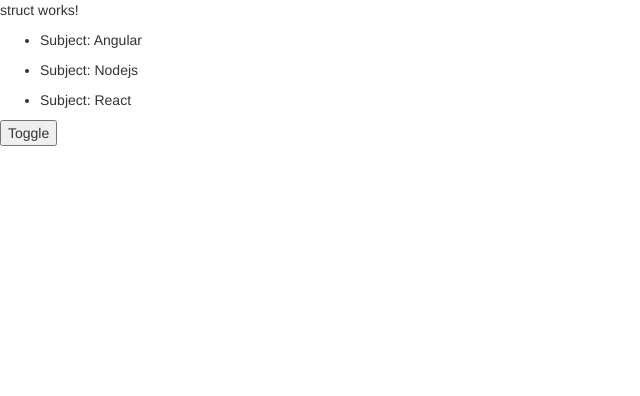
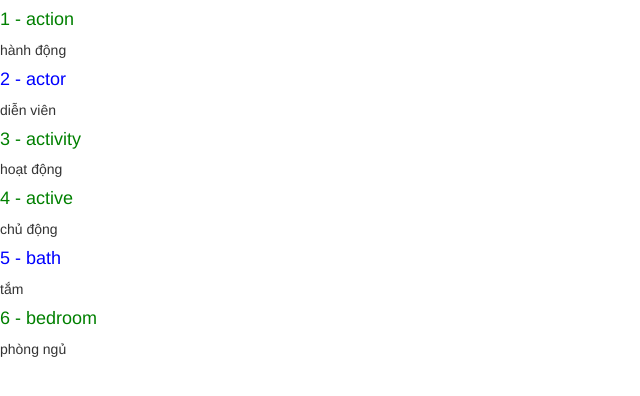
Before and after one commit to ThienBinhHY/LearnAngular4, an Angular app: page / in a window 1280 px wide. Shown: the top 396 px of the page, without its empty margins (0-640 px from the left). Built offline with nearby package versions, Linux system fonts and the light colour scheme.

Commit message:
ngFor với mảng đối tượng

```diff
--- a/src/app/app.component.html
+++ b/src/app/app.component.html
@@ -1,4 +1,5 @@
 <!--<app-word>/</app-word>
 <app-book>/</app-book>-->
 <!--<app-user-form></app-user-form>-->
-<app-struct></app-struct>
+<!--<app-struct></app-struct>-->
+<app-words></app-words>
--- a/src/app/app.module.ts
+++ b/src/app/app.module.ts
@@ -7,6 +7,7 @@
 import { BookComponent } from './book/book.component';
 import { UserFormComponent } from './user-form/user-form.component';
 import { StructComponent } from './struct/struct.component';
+import { WordsComponent } from './words/words.component';
 
 @NgModule({
   declarations: [
@@ -15,6 +16,7 @@
     BookComponent,
     UserFormComponent,
     StructComponent,
+    WordsComponent,
 ],
   imports: [
     BrowserModule,
--- /dev/null
+++ b/src/app/words/words.component.html
@@ -0,0 +1,6 @@
+<div *ngFor = "let word of arrWords">
+  <h4 [ngStyle] = " { color: word.memorized ? 'green' : 'blue'}">
+    {{ word.id +' - ' + word.en }}
+  </h4>
+  <p>{{ word.vn }}</p>
+</div>
--- /dev/null
+++ b/src/app/words/words.component.ts
@@ -0,0 +1,23 @@
+import { Component, OnInit } from '@angular/core';
+
+@Component({
+  selector: 'app-words',
+  templateUrl: './words.component.html',
+  styleUrls: ['./words.component.css']
+})
+export class WordsComponent implements OnInit {
+  arrWords = [
+    { id: 1, en: 'action', vn: 'hành động', memorized: true },
+    { id: 2, en: 'actor', vn: 'diễn viên', memorized: false },
+    { id: 3, en: 'activity', vn: 'hoạt động', memorized: true },
+    { id: 4, en: 'active', vn: 'chủ động', memorized: true },
+    { id: 5, en: 'bath', vn: 'tắm', memorized: false },
+    { id: 6, en: 'bedroom', vn: 'phòng ngủ', memorized: true }
+  ];
+
+  constructor() { }
+
+  ngOnInit() {
+  }
+
+}
```
Also changed, not shown: src/app/words/words.component.css (added), 1 other file (tests, documents, lock files or other folders).
